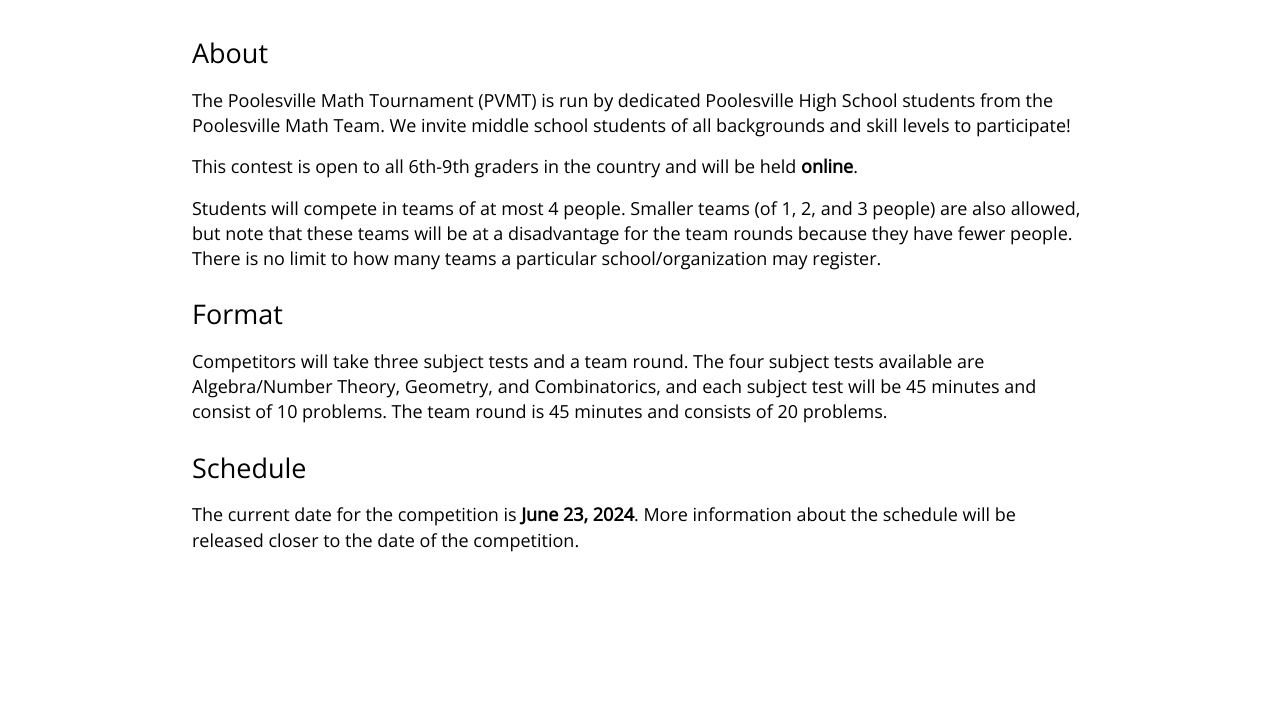
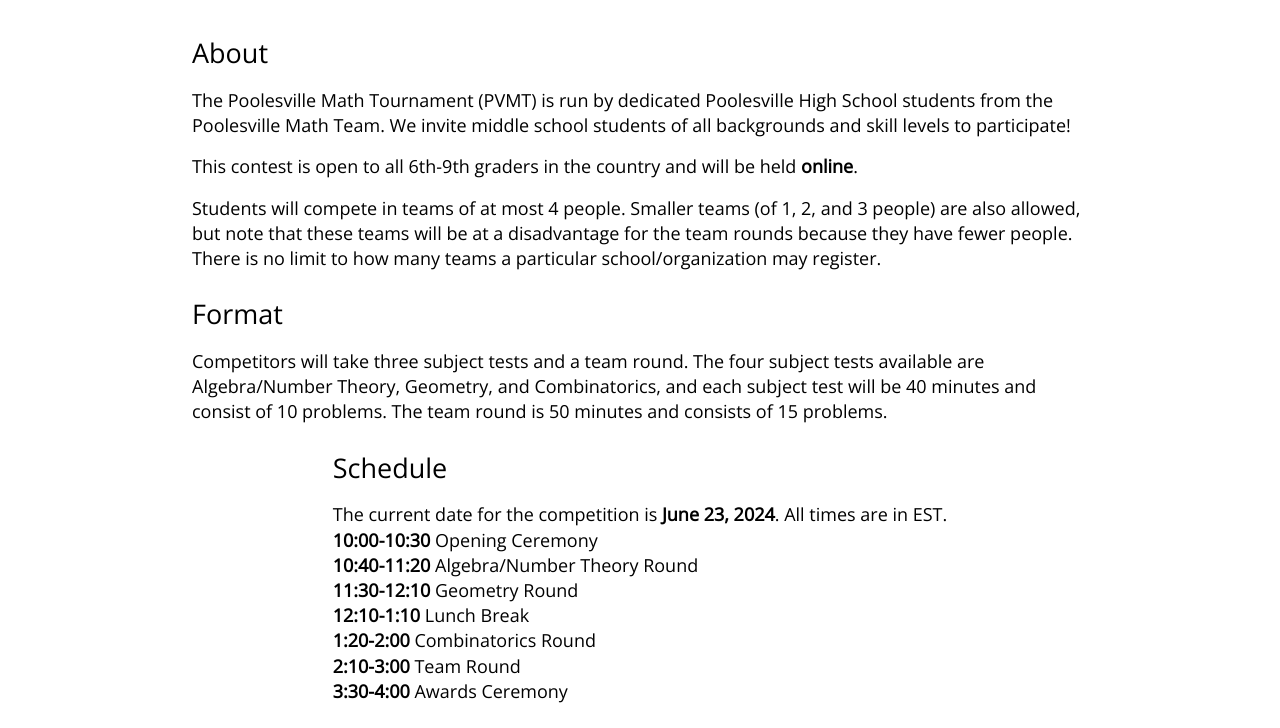
Before and after one commit to Stormersyle/PVMT, a website: page about.html in a window 1280 px wide. Shown: the part 86-814 px from the top of the page. Drawn offline with nearby package versions, Linux system fonts and the light colour scheme.

Commit message:
schedule

```diff
--- a/about.html
+++ b/about.html
@@ -70,8 +70,8 @@
         <p>
           Competitors will take three subject tests and a team round. The four
           subject tests available are Algebra/Number Theory, Geometry, and
-          Combinatorics, and each subject test will be 45 minutes and consist of
-          10 problems. The team round is 45 minutes and consists of 20 problems.
+          Combinatorics, and each subject test will be 40 minutes and consist of
+          10 problems. The team round is 50 minutes and consists of 15 problems.
         </p>
       </section>
       <br />
@@ -79,10 +79,16 @@
         <p class="u-ll">Schedule</p>
         <div class="linebreak-2"></div>
         <p>
-          The current date for the competition is <b>June 23, 2024</b>.
-          More information about the schedule will be released closer
-          to the date of the competition.
+          The current date for the competition is <b>June 23, 2024</b>. All times are in EST.
         </p>
+        <p>
+        <b>10:00-10:30</b> Opening Ceremony<br />
+        <b>10:40-11:20</b> Algebra/Number Theory Round<br />
+        <b>11:30-12:10</b> Geometry Round<br />
+        <b>12:10-1:10</b> Lunch Break<br />
+        <b>1:20-2:00</b> Combinatorics Round<br />
+        <b>2:10-3:00</b> Team Round<br />
+        <b>3:30-4:00</b> Awards Ceremony
       </section>
       <br />
     </div>
```
